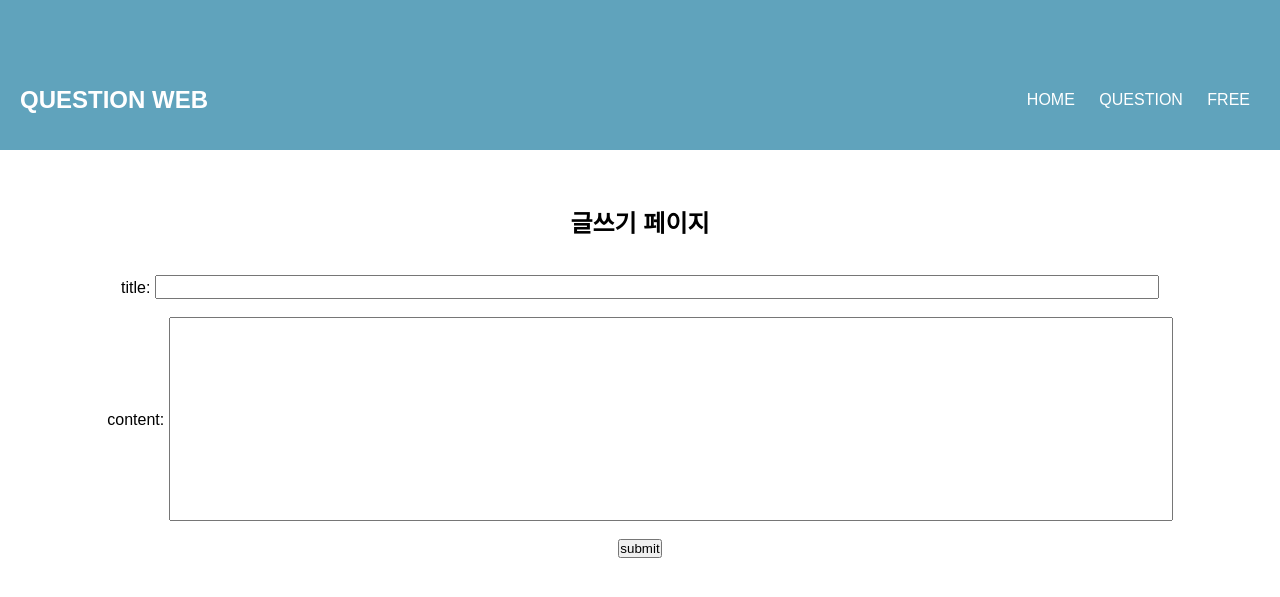
After one commit to visionWWW/QuestionWeb, a PHP site: page /create.html in a window 1280 px wide. The commit adds this page. Shown: the top 597 px of the page. Run offline with PHP 8.4, Linux system fonts and the light colour scheme.

Commit message:
create page

```diff
--- /dev/null
+++ b/create.html
@@ -0,0 +1,59 @@
+<!DOCTYPE html>
+
+<html>
+  <head>
+    <meta charset="utf-8">
+    <title></title>
+    <link rel="stylesheet" href="style.css">
+    <meta name="viewport" content="with=device-width, initial-scale=1">
+    <link rel="stylesheet" href="https://cdnjs.cloudflare.com/ajax/libs/font-awesome/4.7.0/css/font-awesome.min.css">
+    <link rel="stylesheet" href="Style.css">
+  </head>
+
+  <body>
+
+    <div class="header">
+      <h2 class="logo">Question Web</h2>
+      <input type="checkbox" id="chk">
+      <label for="chk" class="show-menu-btn">
+        <i class="fa fa-ellipsis-h"></i>
+      </label>
+
+
+
+      <ul class="menu">
+        <a href="#">Home</a>
+        <a href="#">Question</a>
+        <a href="#">Free</a>
+        <label for="chk"  class="hide-menu-btn">
+          <i class="fa fa-times"></i>
+        </label>
+      </ul>
+
+    </div>
+
+
+
+      <br><br><br>
+
+      <center>
+        <h2>글쓰기 페이지</h2> <br><br>
+
+  <form method="get" action="create_process.php" style="align:center;">
+    <label for="content"> title: </label>
+    <input type="text" name="title" id="title" style="width:1000px;height:20px;font-size:15px;text-align:center;"><br><br>
+    <label for="content"> content: </label>
+    <input type="text" name="content" id="content" style="width:1000px;height:200px;font-size:15px;"><br><br>
+    <input type="submit" value="submit">
+  </form>
+  </center>
+
+
+  <br>
+
+
+
+
+  </body>
+
+</html>
--- a/style.css
+++ b/style.css
@@ -61,6 +61,9 @@
 .content p{
   text-align: justify;
 }
+.label{
+  display: block; width: 1000px;
+}
 
 @media screen and (max-width:800px) {
   .show-menu-btn,.hide-menu-btn{
```
Also changed, not shown: question.html (+5 -3 lines).
